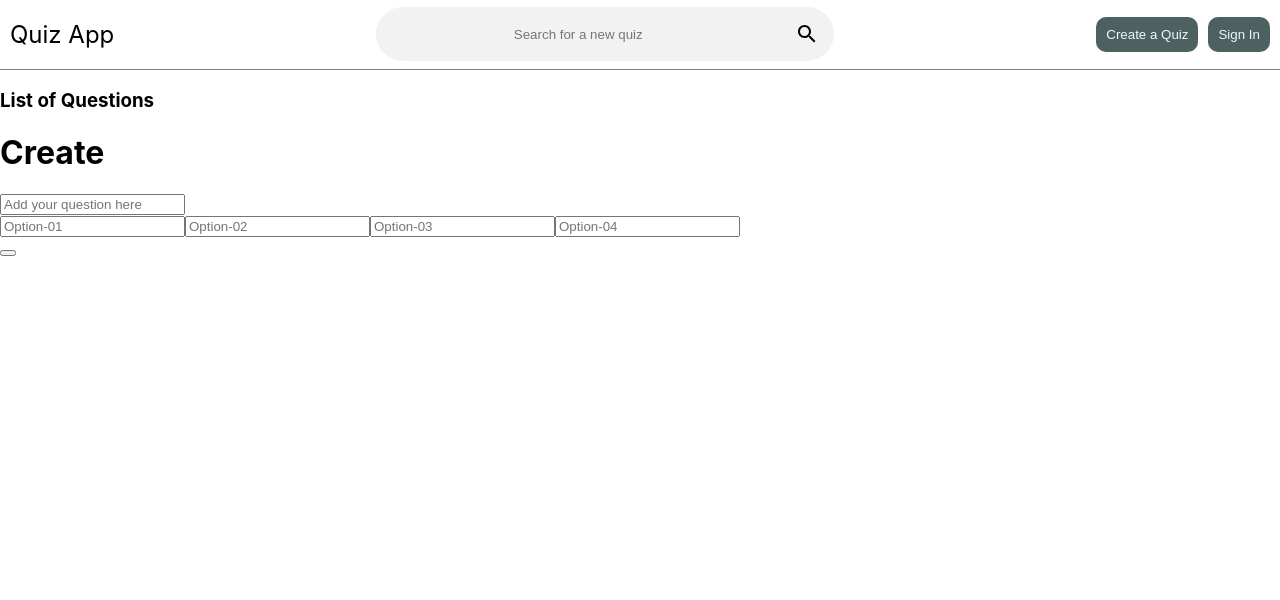
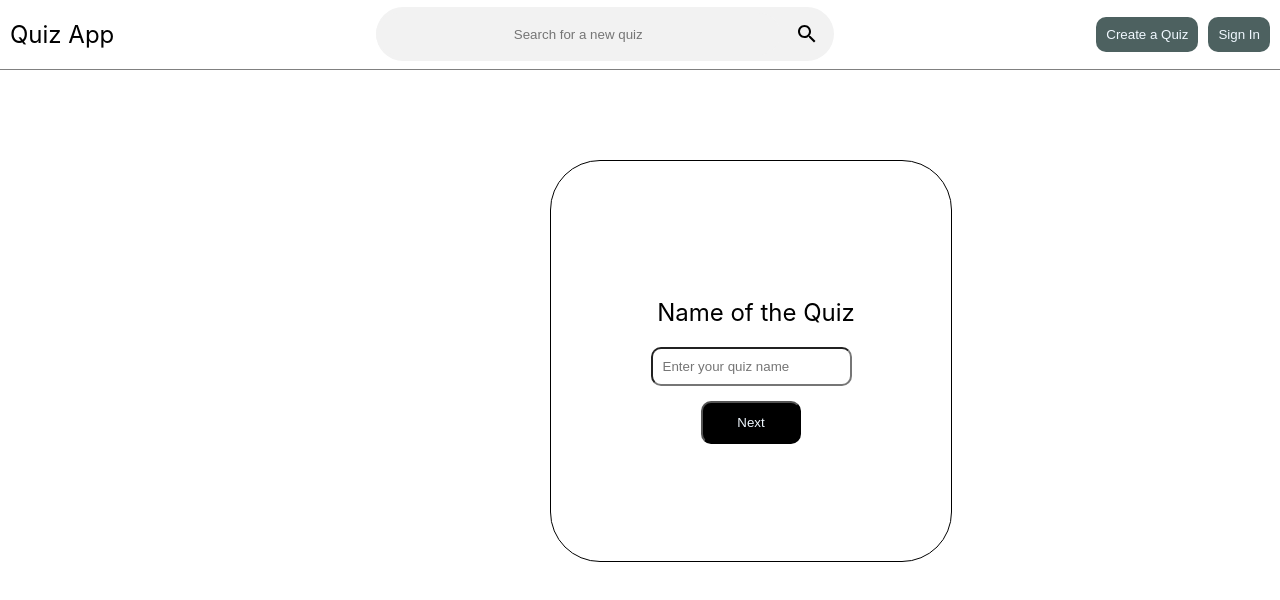
Before and after one commit to DaduDev/Quiz-App, a React (Create React App) app: page /create in a window 1280 px wide. Shown: the top 600 px of the page. Built offline with nearby package versions, Linux system fonts and the light colour scheme.

Commit message:
worked on create page

```diff
--- a/src/components/Extra/Create/Create.css
+++ b/src/components/Extra/Create/Create.css
@@ -0,0 +1,27 @@
+.createQuiz {
+  display: flex;
+  flex-direction: column;
+  justify-content: center;
+  align-items: center;
+  border: 1px solid #000;
+  height: 400px;
+  width: 400px;
+  margin-top: 90px;
+  margin-left: 550px;
+  border-radius: 50px;
+}
+
+.intpTag {
+  padding: 10px;
+  border-radius: 10px;
+  outline: none;
+}
+
+.btn {
+  padding: 12px;
+  width: 100px;
+  margin-top: 15px;
+  background-color: #000;
+  color: aliceblue;
+  border-radius: 10px;
+}
--- a/src/components/Extra/Create/Create.js
+++ b/src/components/Extra/Create/Create.js
@@ -1,29 +1,19 @@
 import React from "react";
 import Header from "../../Header/Header";
+import "./Create.css";
 
 const Create = () => {
   return (
     <div>
       <Header />
-      <div>
-        <div>
-          <h3>List of Questions</h3>
-        </div>
-        <div>
-          <h1>Create</h1>
-          <div>
-            <input placeholder="Add your question here" />
-            <div>
-              <input placeholder="Option-01" />
-              <input placeholder="Option-02" />
-              <input placeholder="Option-03" />
-              <input placeholder="Option-04" />
-            </div>
-          </div>
-          <div>
-            <button></button>
-          </div>
-        </div>
+      <div className="createQuiz">
+        <h2>Name of the Quiz</h2>
+        <input
+          className="intpTag"
+          type="text"
+          placeholder="Enter your quiz name"
+        />
+        <button className="btn">Next</button>
       </div>
     </div>
   );
```
